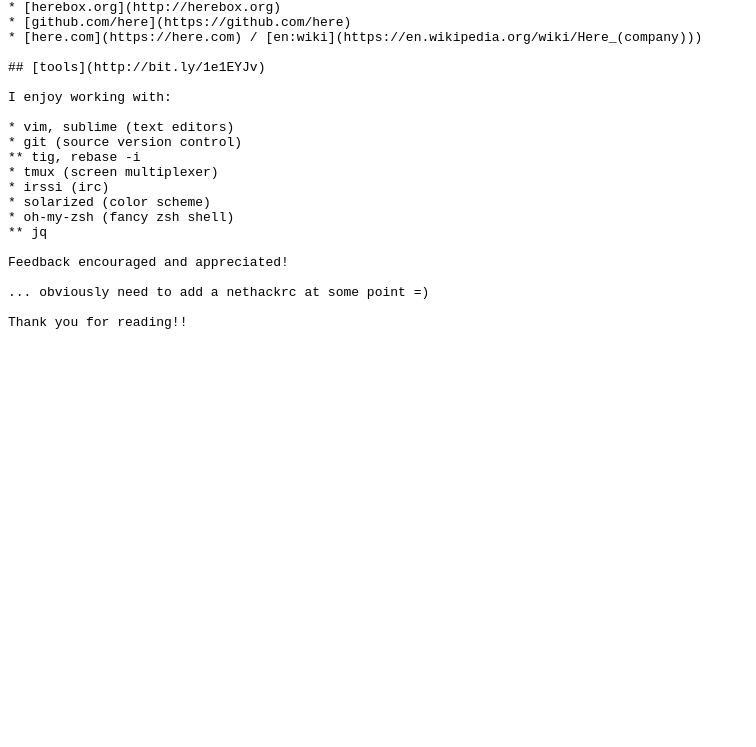
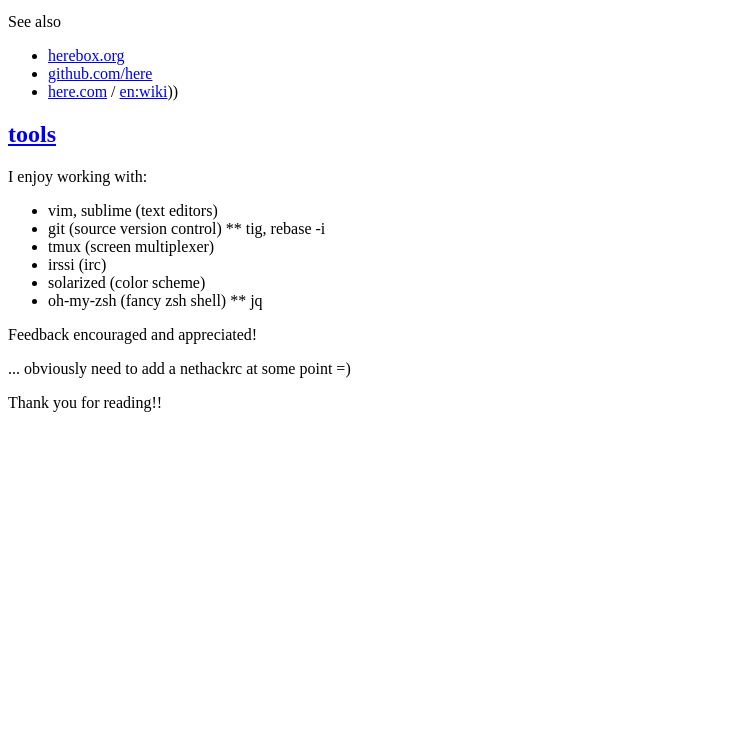
Before and after one commit to here/here.github.io, a plain HTML site: page index.html in a window 1280 px wide. Shown: the part 53-800 px from the top of the page, without its empty margins (0-756 px from the left). Drawn offline with Linux system fonts and the light colour scheme.

Commit message:
root js add marked.js markdown handler v0.3.5

```diff
--- a/index.html
+++ b/index.html
@@ -1,4 +1,12 @@
-<pre>
+<html>
+
+<head>
+    <script src="js/marked.js"></script>
+</head>
+
+<body>
+    <div id="markedout"></div>
+    <div id="md" class="md" style="display: none">
 # hello friends
 
 See also
@@ -24,4 +32,10 @@
 ... obviously need to add a nethackrc at some point =)
 
 Thank you for reading!!
-</pre>
+    </div>
+    <script>
+    document.getElementById('markedout').innerHTML =
+          marked(document.getElementById('md').innerHTML);
+    </script>
+</body>
+</html>
```
